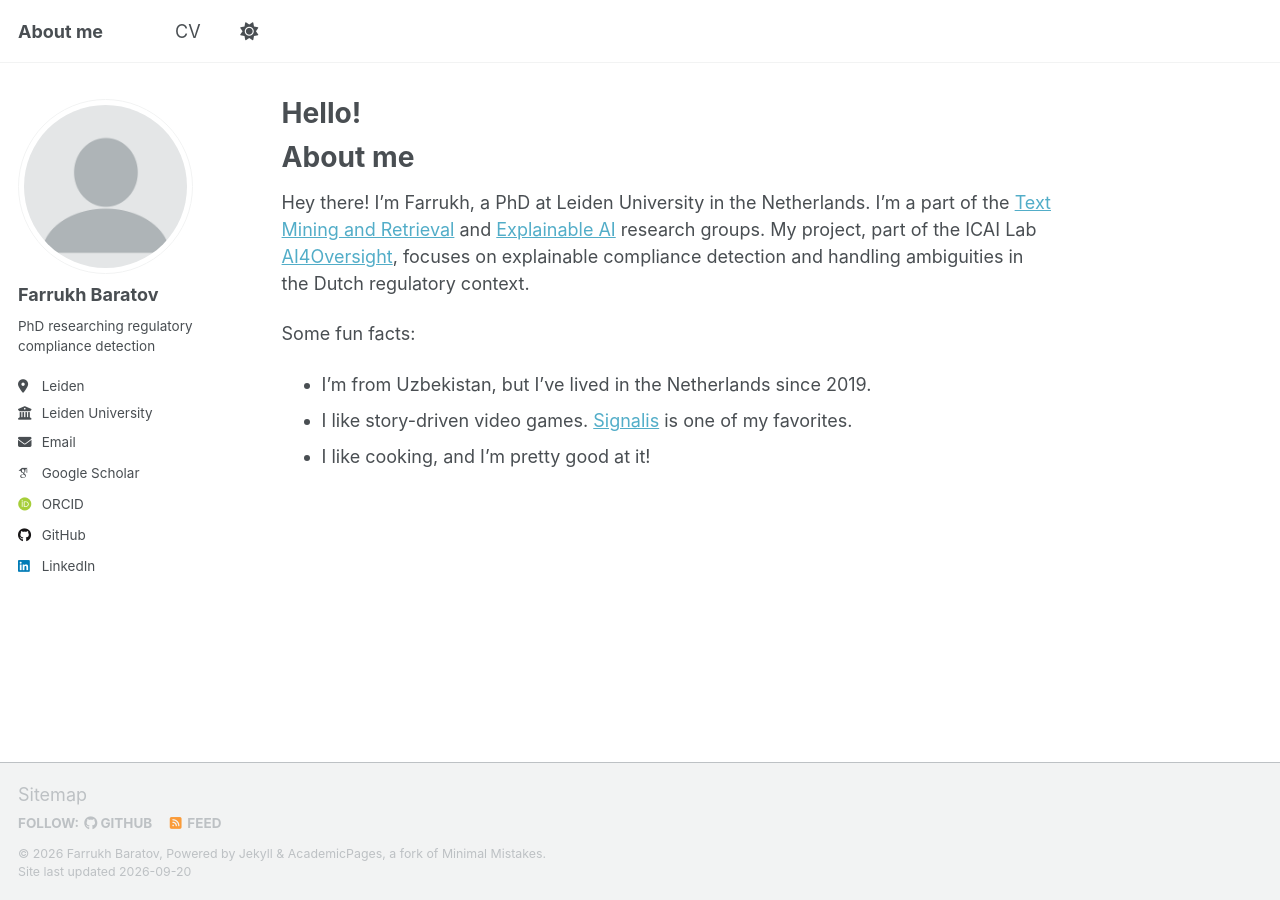
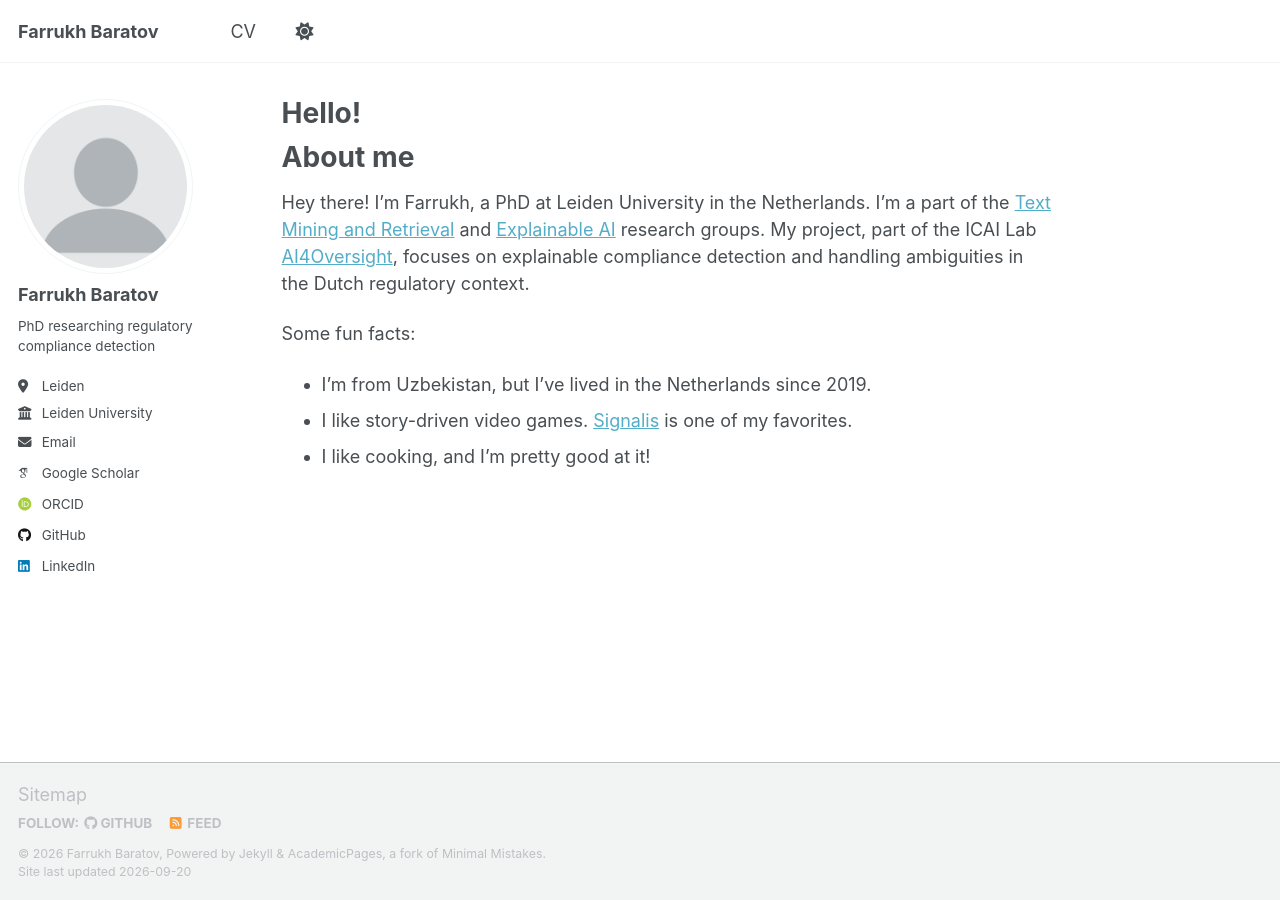
Before and after one commit to fbaratov/fbaratov.github.io, a Jekyll site: the page built from _pages/about.md, in a window 1280 px wide. Built offline with Jekyll 4.4.1, drawn with Linux system fonts in a browser that asks for light colours; some web fonts are replaced; a script that is not in the unit is left out.

Commit message:
updated title

```diff
--- a/_config.yml
+++ b/_config.yml
@@ -9,7 +9,7 @@
 # Basic Site Settings
 locale                   : "en-US"
 site_theme               : "default" # Currently available options are "default", "air"
-title                    : "About me"
+title                    : "Farrukh Baratov"
 title_separator          : "-"
 name                     : &name "Farrukh Baratov"
 description              : &description "Farrukh Baratov's academic portfolio"   # Update this with a general description of your site, this is the default if not overridden by a page
```
